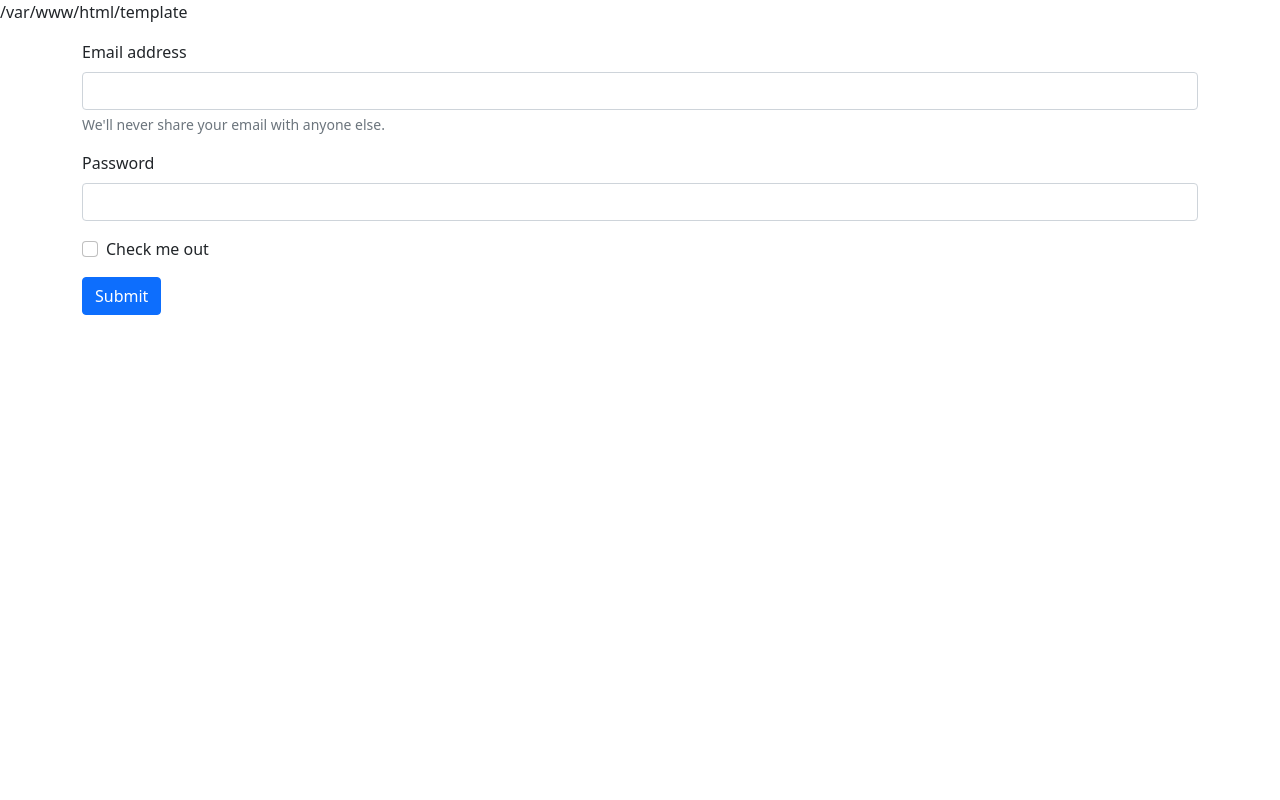
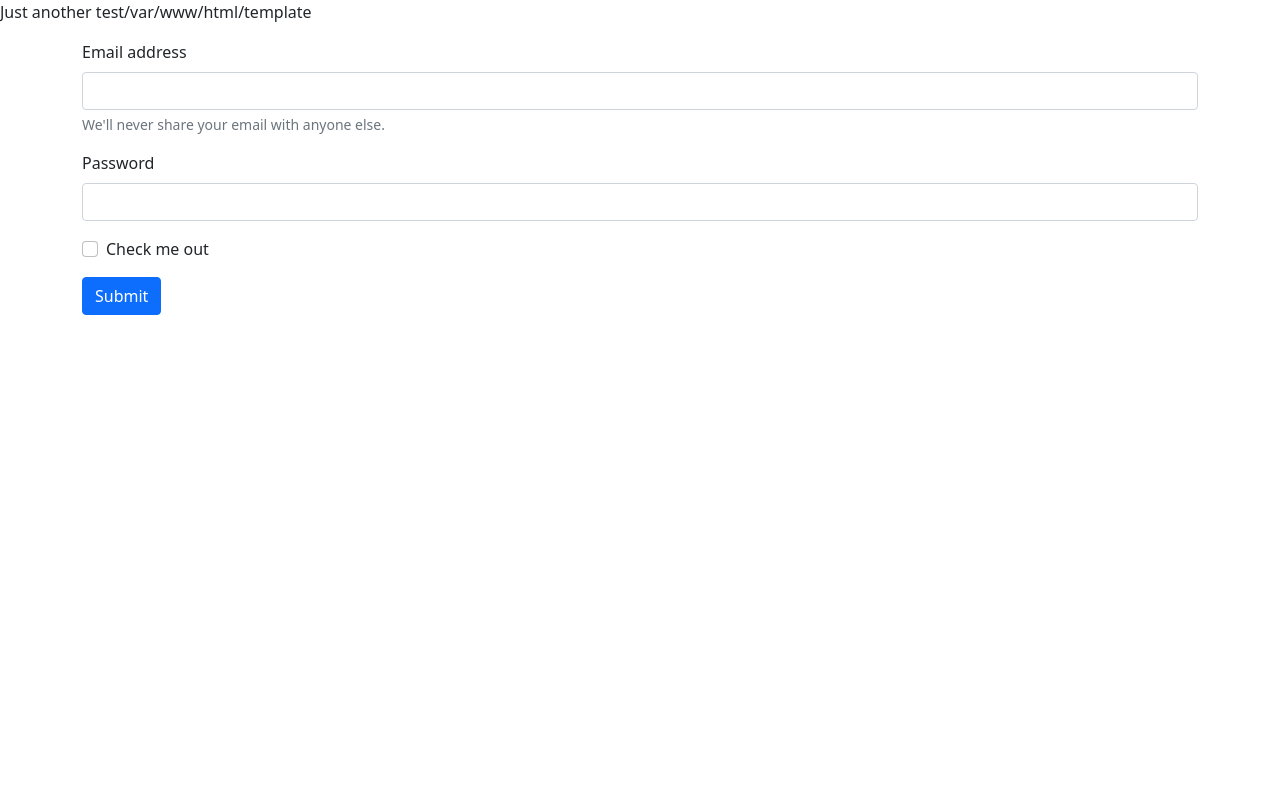
Before and after one commit to sanj2cool/sanj2cool-webserver.io, a PHP site: page / in a window 1280 px wide. Run offline with PHP 8.4, Linux system fonts and the light colour scheme; data that the repository does not hold is empty.

Commit message:
Update index.php
trt

```diff
--- a/index.php
+++ b/index.php
@@ -1,5 +1,5 @@
 <?php
-
+echo "Just another test";
 require_once "lib/init.php";
 $login=new login;
 
```
